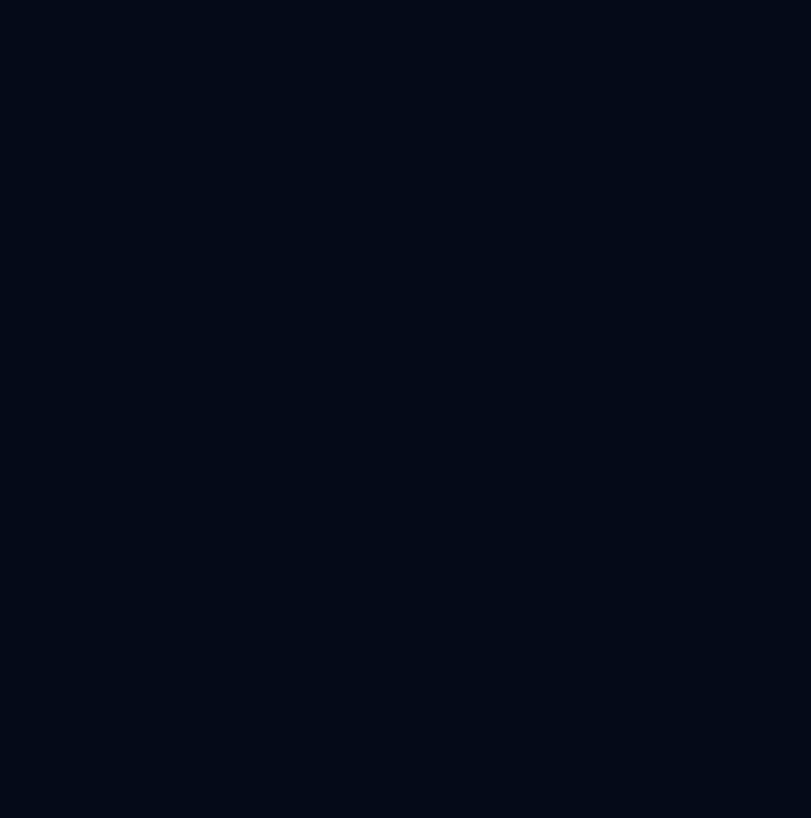
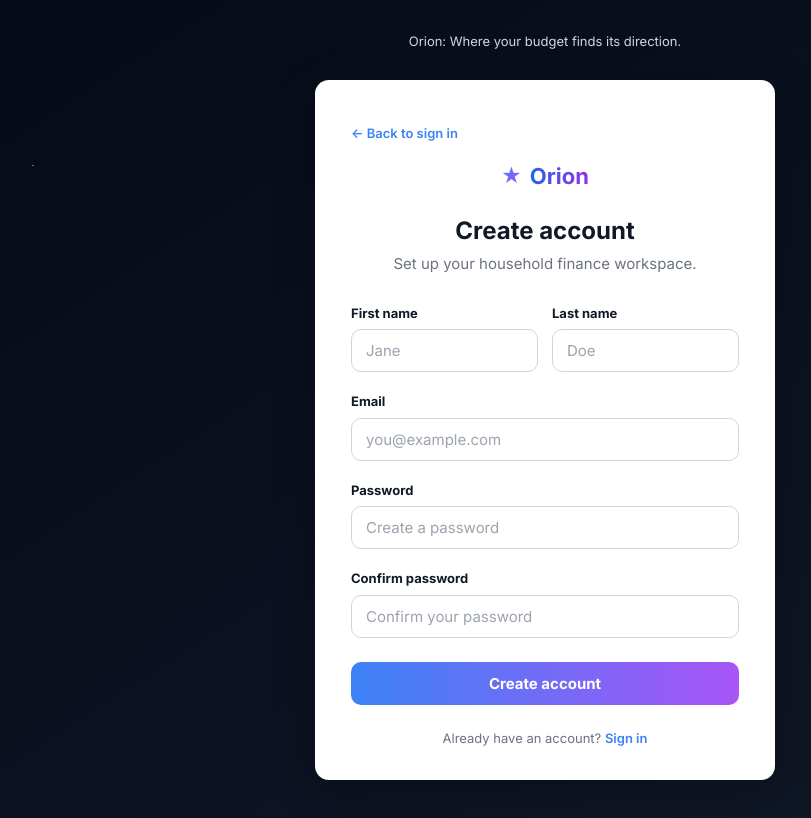
Before and after one commit to shruthikauduthuri/cs451r-capstone-project, a React (Vite) app in the folder orion-frontend/: page /create-account in a window 1280 px wide. Before the commit this address had no page. Shown: the top 818 px of the page, without its empty margins (95-906 px from the left). Built offline with nearby package versions, Linux system fonts and the light colour scheme.

Commit message:
Added Forgot Password and Create Account pages to Login

```diff
--- a/orion-frontend/src/App.jsx
+++ b/orion-frontend/src/App.jsx
@@ -8,6 +8,8 @@ import Savings from "./pages/Savings";
 import Household from "./pages/Household";
 import Settings from "./pages/Settings";
 import Login from "./pages/Login";
+import ForgotPassword from "./pages/ForgotPassword";
+import CreateAccount from "./pages/CreateAccount";
 
 export default function App() {
   return (
@@ -16,6 +18,8 @@ export default function App() {
         {/* Landing / auth */}
         <Route path="/" element={<Navigate to="/login" replace />} />
         <Route path="/login" element={<Login />} />
+        <Route path="/forgot-password" element={<ForgotPassword />} />
+        <Route path="/create-account" element={<CreateAccount />} />
 
         {/* App shell with sidebar */}
         <Route element={<MainLayout />}>
--- /dev/null
+++ b/orion-frontend/src/pages/CreateAccount.jsx
@@ -0,0 +1,141 @@
+import { useState } from "react";
+import { Link, useNavigate } from "react-router-dom";
+import "./Login.css";
+
+export default function CreateAccount() {
+  const navigate = useNavigate();
+  const [form, setForm] = useState({
+    firstName: "",
+    lastName: "",
+    email: "",
+    password: "",
+    confirm: "",
+  });
+
+  function onChange(e) {
+    const { name, value } = e.target;
+    setForm((prev) => ({ ...prev, [name]: value }));
+  }
+
+  function handleSubmit(e) {
+    e.preventDefault();
+    if (form.password !== form.confirm) {
+      alert("Passwords do not match. Please try again.");
+      return;
+    }
+    const q = encodeURIComponent(form.email.trim());
+    navigate(`/login?email=${q}`, { replace: false });
+  }
+
+  return (
+    <div className="login-page">
+      <p className="login-slogan">Orion: Where your budget finds its direction.</p>
+
+      <div className="login-card-wrap login-card-wrap--wide">
+        <div className="login-card">
+          <p className="auth-nav">
+            <Link to="/login" className="login-link">
+              ← Back to sign in
+            </Link>
+          </p>
+
+          <div className="login-brand">
+            <span className="login-star" aria-hidden="true">
+              ★
+            </span>
+            <span className="login-brand-text">Orion</span>
+          </div>
+
+          <h1 className="login-title">Create account</h1>
+          <p className="login-sub">Set up your household finance workspace.</p>
+
+          <form className="login-form" onSubmit={handleSubmit}>
+            <div className="auth-name-row">
+              <div className="login-field">
+                <label htmlFor="firstName">First name</label>
+                <input
+                  id="firstName"
+                  name="firstName"
+                  type="text"
+                  autoComplete="given-name"
+                  value={form.firstName}
+                  onChange={onChange}
+                  placeholder="Jane"
+                  required
+                />
+              </div>
+              <div className="login-field">
+                <label htmlFor="lastName">Last name</label>
+                <input
+                  id="lastName"
+                  name="lastName"
+                  type="text"
+                  autoComplete="family-name"
+                  value={form.lastName}
+                  onChange={onChange}
+                  placeholder="Doe"
+                  required
+                />
+              </div>
+            </div>
+
+            <div className="login-field">
+              <label htmlFor="register-email">Email</label>
+              <input
+                id="register-email"
+                name="email"
+                type="email"
+                autoComplete="email"
+                value={form.email}
+                onChange={onChange}
+                placeholder="you@example.com"
+                required
+              />
+            </div>
+
+            <div className="login-field">
+              <label htmlFor="register-password">Password</label>
+              <input
+                id="register-password"
+                name="password"
+                type="password"
+                autoComplete="new-password"
+                value={form.password}
+                onChange={onChange}
+                placeholder="Create a password"
+                required
+                minLength={8}
+              />
+            </div>
+
+            <div className="login-field">
+              <label htmlFor="register-confirm">Confirm password</label>
+              <input
+                id="register-confirm"
+                name="confirm"
+                type="password"
+                autoComplete="new-password"
+                value={form.confirm}
+                onChange={onChange}
+                placeholder="Confirm your password"
+                required
+                minLength={8}
+              />
+            </div>
+
+            <button type="submit" className="login-submit">
+              Create account
+            </button>
+          </form>
+
+          <p className="login-footer">
+            Already have an account?{" "}
+            <Link to="/login" className="login-link login-link--emph">
+              Sign in
+            </Link>
+          </p>
+        </div>
+      </div>
+    </div>
+  );
+}
--- /dev/null
+++ b/orion-frontend/src/pages/ForgotPassword.jsx
@@ -0,0 +1,72 @@
+import { useState } from "react";
+import { Link } from "react-router-dom";
+import "./Login.css";
+
+export default function ForgotPassword() {
+  const [email, setEmail] = useState("");
+  const [submitted, setSubmitted] = useState(false);
+
+  function handleSubmit(e) {
+    e.preventDefault();
+    setSubmitted(true);
+  }
+
+  return (
+    <div className="login-page">
+      <p className="login-slogan">Orion: Where your budget finds its direction.</p>
+
+      <div className="login-card-wrap">
+        <div className="login-card">
+          <p className="auth-nav">
+            <Link to="/login" className="login-link">
+              ← Back to sign in
+            </Link>
+          </p>
+
+          <div className="login-brand">
+            <span className="login-star" aria-hidden="true">
+              ★
+            </span>
+            <span className="login-brand-text">Orion</span>
+          </div>
+
+          <h1 className="login-title">Forgot password</h1>
+          <p className="login-sub">
+            Enter the email for your account and we&apos;ll send you a link to reset your password.
+          </p>
+
+          {submitted ? (
+            <div className="auth-message">
+              <p>
+                If an account exists for <strong>{email}</strong>, you&apos;ll receive an email with reset
+                instructions shortly.
+              </p>
+              <Link to="/login" className="login-submit auth-submit-link">
+                Return to sign in
+              </Link>
+            </div>
+          ) : (
+            <form className="login-form" onSubmit={handleSubmit}>
+              <div className="login-field">
+                <label htmlFor="forgot-email">Email</label>
+                <input
+                  id="forgot-email"
+                  type="email"
+                  autoComplete="email"
+                  value={email}
+                  onChange={(e) => setEmail(e.target.value)}
+                  placeholder="you@example.com"
+                  required
+                />
+              </div>
+
+              <button type="submit" className="login-submit">
+                Send reset link
+              </button>
+            </form>
+          )}
+        </div>
+      </div>
+    </div>
+  );
+}
--- a/orion-frontend/src/pages/Login.css
+++ b/orion-frontend/src/pages/Login.css
@@ -38,6 +38,10 @@
   z-index: 1;
   width: 100%;
   max-width: 420px;
+}
+
+.login-card-wrap--wide {
+  max-width: 460px;
 }
 
 .login-card {
@@ -173,3 +177,52 @@
   font-size: 0.8125rem;
   color: #6b7280;
 }
+
+.auth-nav {
+  margin: 0 0 16px;
+  text-align: left;
+}
+
+.auth-nav .login-link {
+  text-decoration: none;
+}
+
+.auth-nav .login-link:hover {
+  text-decoration: underline;
+}
+
+.auth-name-row {
+  display: grid;
+  grid-template-columns: 1fr 1fr;
+  gap: 14px;
+}
+
+@media (max-width: 480px) {
+  .auth-name-row {
+    grid-template-columns: 1fr;
+  }
+}
+
+.auth-message {
+  margin-top: 8px;
+}
+
+.auth-message p {
+  margin: 0 0 20px;
+  font-size: 0.9375rem;
+  line-height: 1.5;
+  color: #374151;
+  text-align: center;
+}
+
+.auth-submit-link {
+  display: block;
+  text-align: center;
+  text-decoration: none;
+  box-sizing: border-box;
+}
+
+.auth-submit-link:hover {
+  filter: brightness(1.05);
+  color: #fff;
+}
--- a/orion-frontend/src/pages/Login.jsx
+++ b/orion-frontend/src/pages/Login.jsx
@@ -1,9 +1,10 @@
 import { useState } from "react";
-import { useNavigate } from "react-router-dom";
+import { useNavigate, useSearchParams, Link } from "react-router-dom";
 import "./Login.css";
 
 export default function Login() {
-  const [email, setEmail] = useState("");
+  const [searchParams] = useSearchParams();
+  const [email, setEmail] = useState(() => searchParams.get("email")?.trim() ?? "");
   const [password, setPassword] = useState("");
   const navigate = useNavigate();
 
@@ -45,9 +46,9 @@ export default function Login() {
             <div className="login-field">
               <div className="login-row-labels">
                 <label htmlFor="password">Password</label>
-                <a href="#forgot" className="login-link">
+                <Link to="/forgot-password" className="login-link">
                   Forgot password?
-                </a>
+                </Link>
               </div>
               <input
                 id="password"
@@ -67,9 +68,9 @@ export default function Login() {
 
           <p className="login-footer">
             Don&apos;t have an account?{" "}
-            <a href="#create" className="login-link login-link--emph">
+            <Link to="/create-account" className="login-link login-link--emph">
               Create account
-            </a>
+            </Link>
           </p>
         </div>
       </div>
```
